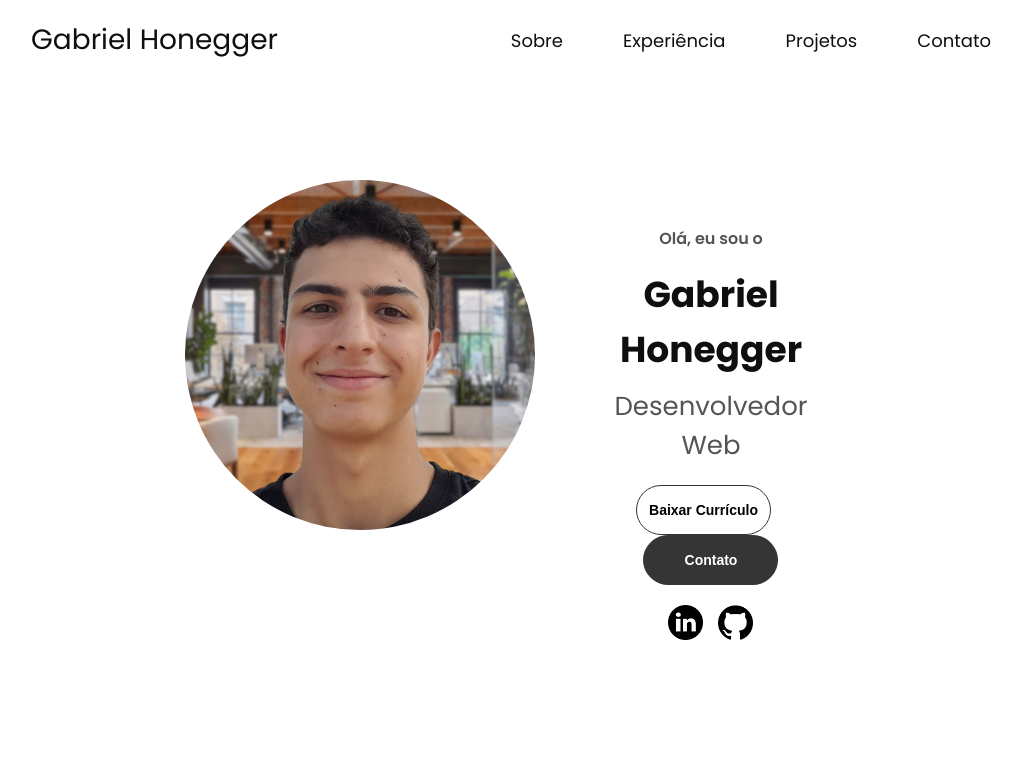
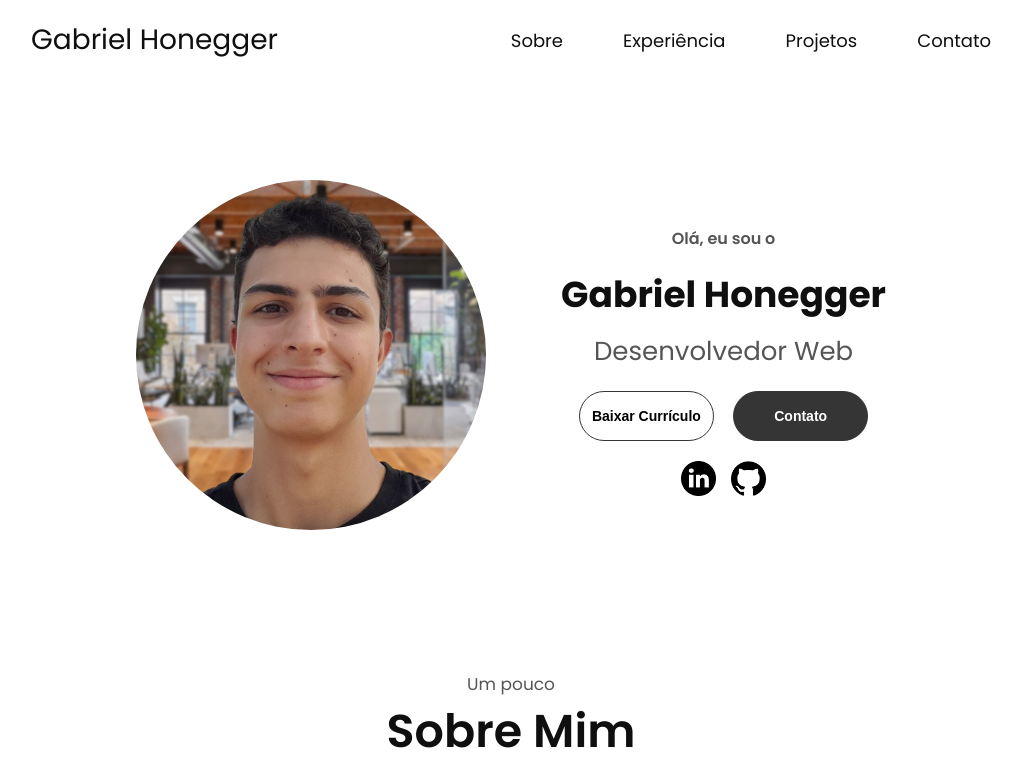
Before and after one commit to GabrielHonegger/personal-website, a plain HTML site: page index.html in a window 1280 px wide. Shown: the top 778 px of the page, without its empty margins (129-1151 px from the left). Drawn offline with Linux system fonts and the light colour scheme.

Commit message:
ajusting hero's section bug

```diff
--- a/styles/_hero.scss
+++ b/styles/_hero.scss
@@ -2,7 +2,8 @@
     .hero {
         margin: auto;
         margin-top: 100px;
-        width: 51%;
+        width: 70%;
+        max-width: 750px;
         display: flex;
         justify-content: space-between;
         .profile-picture {
```
Also changed, not shown: styles/general.css, 1 other file.
